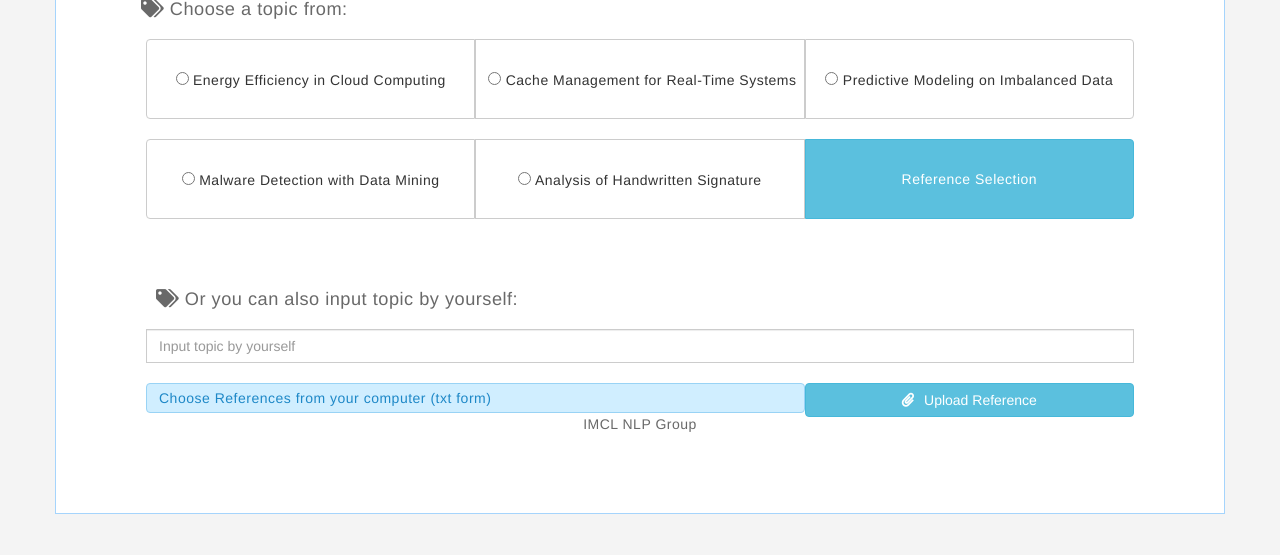
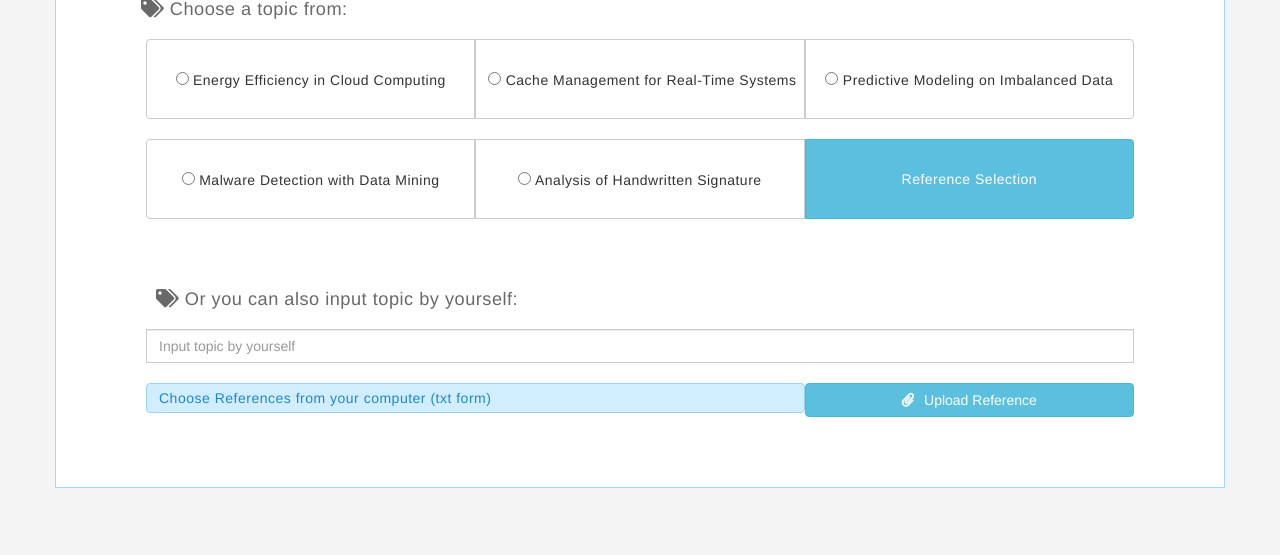
Before and after one commit to preke/asg_demo, a Django app: page / in a window 1280 px wide. Shown: the part 1192-1747 px from the top of the page. Run offline with Django 3.2, Linux system fonts and the light colour scheme; some libraries are stand-ins or nearby versions.

Commit message:
Update index.html

```diff
--- a/asg/demo/templates/demo/index.html
+++ b/asg/demo/templates/demo/index.html
@@ -655,6 +655,6 @@ FONTS & ICONS
 	<p>
 	<p>
 	<p>
-	<h5 align="center" > IMCL NLP Group</h5>
+	<!--<h5 align="center" > IMCL NLP Group</h5>-->
 </footer>
 </html>
```
